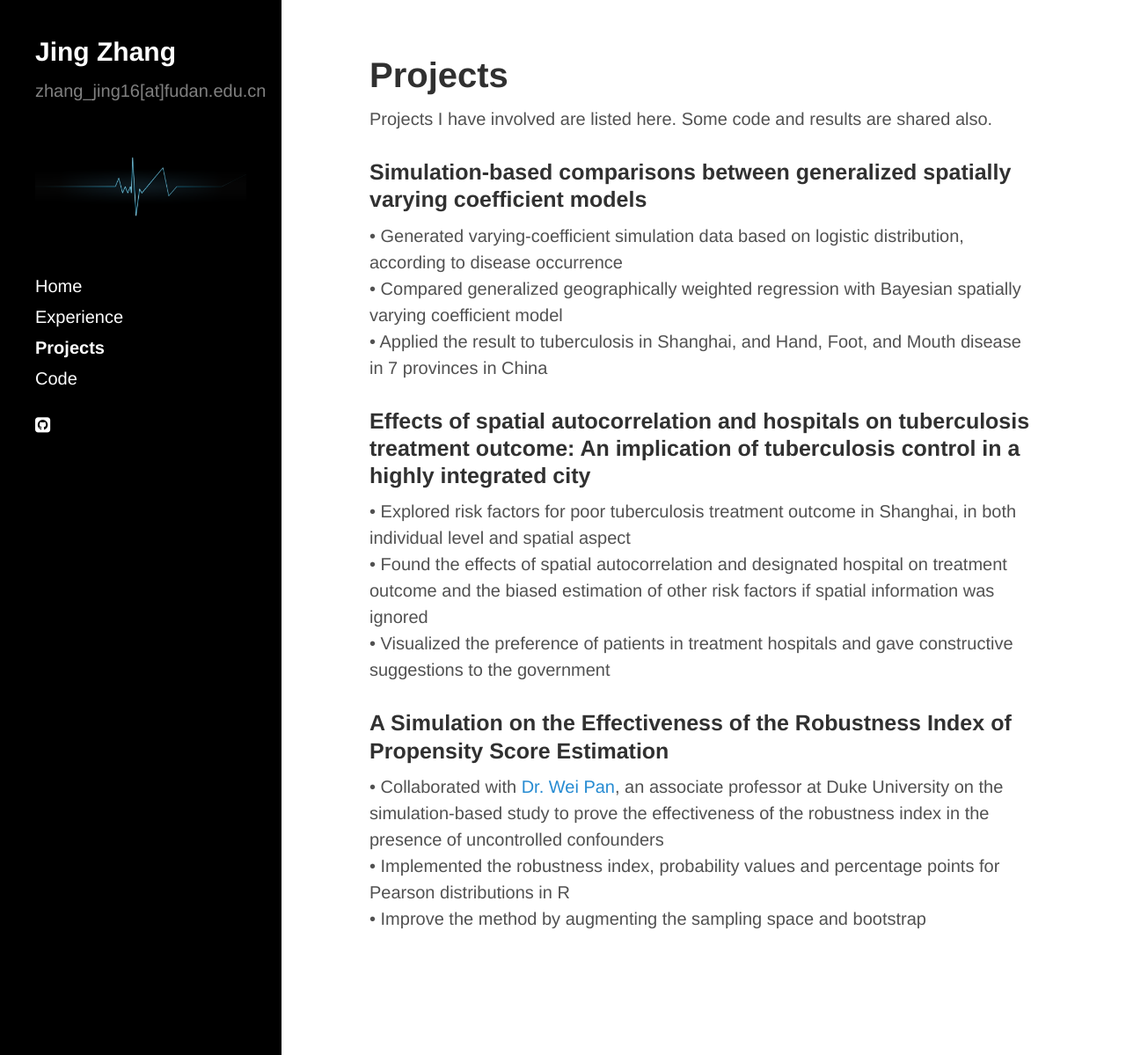
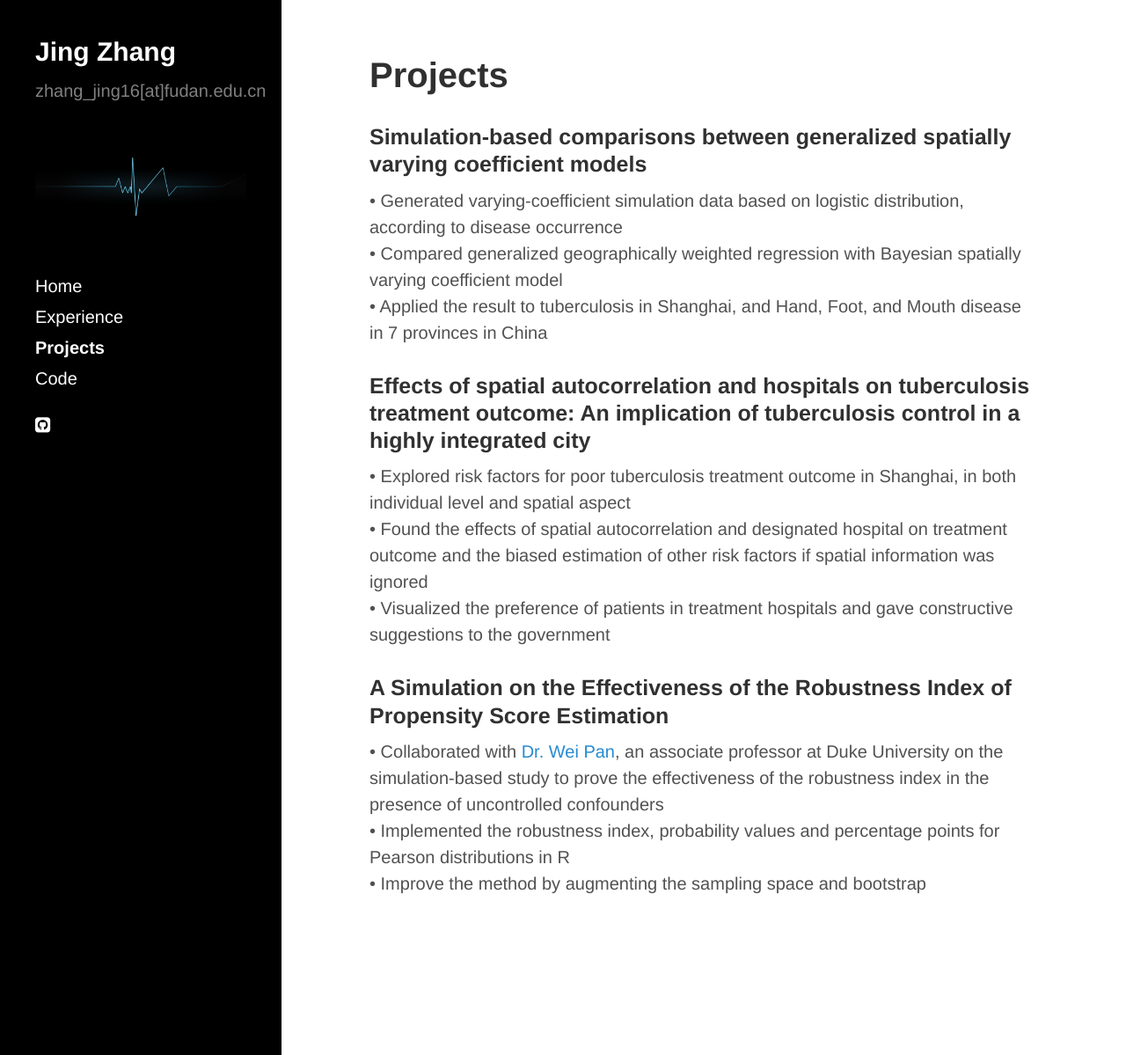
Before and after one commit to jingzhang1/jingzhang1.github.io, a Jekyll site: the page built from projects.md, in a window 1280 px wide and 1199 px high. Shown: the whole window at 88% size. Built offline with Jekyll 4.4.1, drawn with Linux system fonts in a browser that asks for light colours; nearby versions of some CDN libraries.

Commit message:
Update projects.md

```diff
--- a/projects.md
+++ b/projects.md
@@ -2,8 +2,6 @@
 layout: page
 title: Projects
 ---
-
-Projects I have involved are listed here. Some code and results are shared also.
 
 ### Simulation-based comparisons between generalized spatially varying coefficient models
 • Generated varying-coefficient simulation data based on logistic distribution, according to disease occurrence
```
